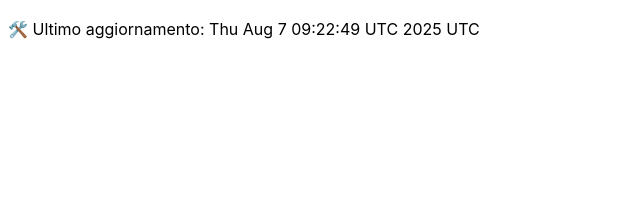
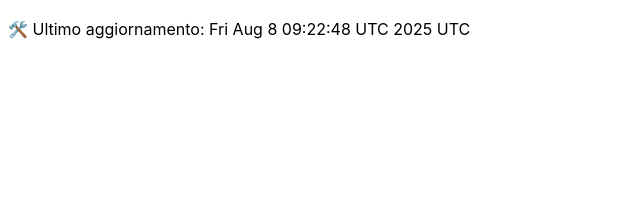
Before and after one commit to DanteTrb/DanteTrb.github.io, a Jekyll site: the page built from badges.md, in a window 1280 px wide. Shown: the top 212 px of the page, without its empty margins (0-640 px from the left). Built offline with Jekyll 4.4.1, drawn with Linux system fonts in a browser that asks for light colours; our own code applies the rules of GitHub Pages for plain Markdown files.

```diff
--- a/badges.md
+++ b/badges.md
@@ -1 +1 @@
-🛠️ Ultimo aggiornamento: Thu Aug  7 09:22:49 UTC 2025 UTC
+🛠️ Ultimo aggiornamento: Fri Aug  8 09:22:48 UTC 2025 UTC
```
